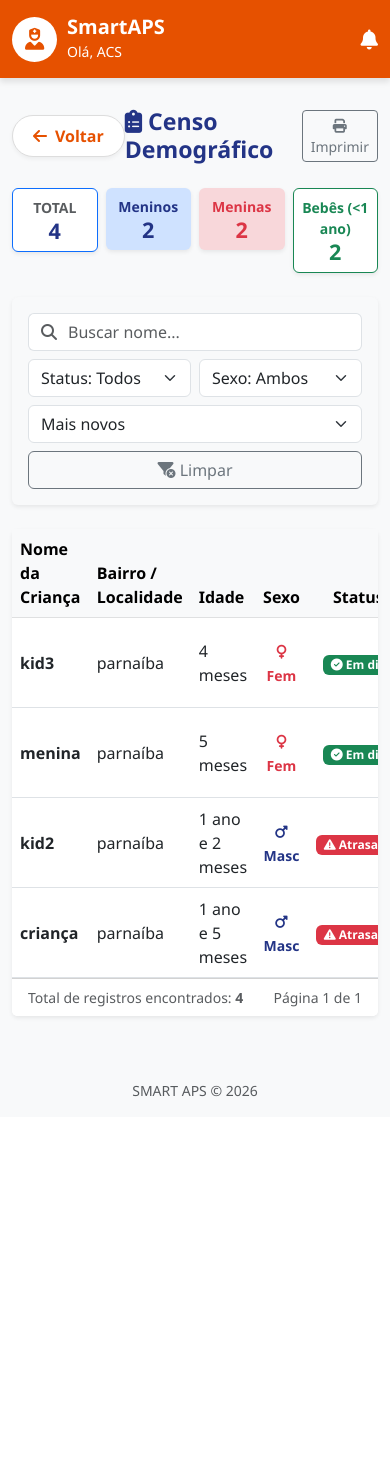
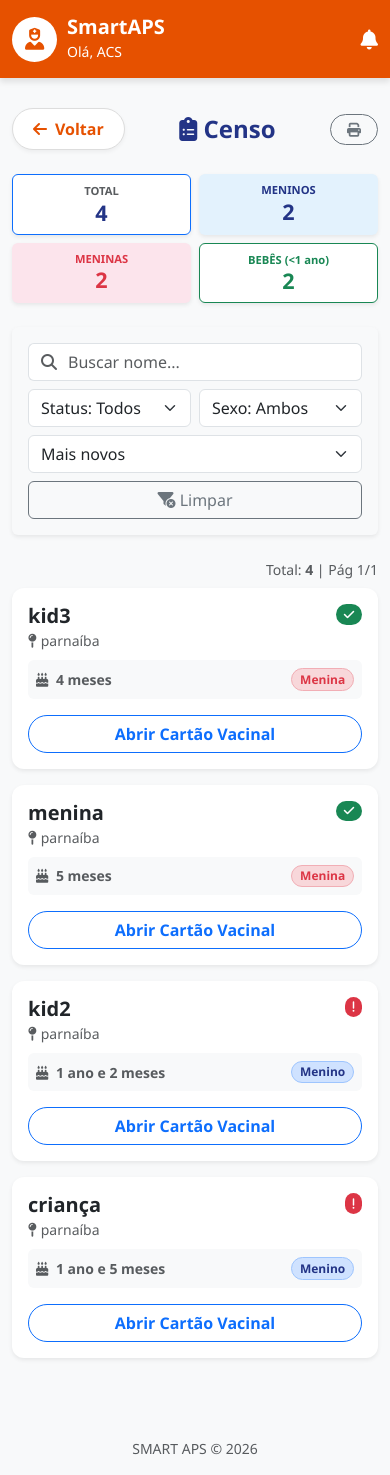
Before and after one commit to gabrieldiaslm/smartapsACS, a Django app: page /censo/ in a window 390 px wide. Before the commit the page ends 1097 px from the top, so only its background shows below. Run offline with Django 5.2, Linux system fonts and the light colour scheme; data comes from the database, SQL or seed files in the repository.

Commit message:
responsividade tela censo_demografico

```diff
--- a/smart_aps/core/templates/censo_demografico.html
+++ b/smart_aps/core/templates/censo_demografico.html
@@ -1,40 +1,41 @@
 {% extends 'base.html' %}
 
 {% block content %}
-<div class="d-flex justify-content-between align-items-center mb-4">
+
+<div class="d-flex justify-content-between align-items-center mb-4 flex-wrap gap-2">
     <a href="{% url 'index' %}" class="btn-voltar-destaque">
         <i class="fa-solid fa-arrow-left"></i> Voltar
     </a>
-    <h3 class="fw-bold m-0" style="color: var(--secondary-blue);">
-        <i class="fa-solid fa-clipboard-list"></i> Censo Demográfico
+    <h3 class="fw-bold m-0 text-center flex-grow-1" style="color: #e65100; font-size: 1.5rem;">
+        <i class="fa-solid fa-clipboard-list"></i> Censo
     </h3>
-    <button class="btn btn-outline-secondary btn-sm" onclick="window.print()">
-        <i class="fa-solid fa-print"></i> Imprimir
+    <button class="btn btn-outline-secondary btn-sm rounded-pill px-3" onclick="window.print()">
+        <i class="fa-solid fa-print"></i> <span class="d-none d-sm-inline">Imprimir</span>
     </button>
 </div>
 
 <div class="row mb-4 text-center g-2">
-    <div class="col">
-        <div class="card shadow-sm p-2 border-primary">
-            <small class="text-muted fw-bold">TOTAL</small>
+    <div class="col-6 col-md-3">
+        <div class="card shadow-sm p-2 border-primary h-100">
+            <small class="text-muted fw-bold" style="font-size: 0.7rem;">TOTAL</small>
             <h4 class="m-0 fw-bold text-primary">{{ total }}</h4>
         </div>
     </div>
-    <div class="col">
-        <div class="card shadow-sm p-2 border-0 bg-primary-subtle">
-            <small class="text-primary fw-bold">Meninos</small>
+    <div class="col-6 col-md-3">
+        <div class="card shadow-sm p-2 border-0 h-100" style="background-color: #e3f2fd;">
+            <small class="text-primary fw-bold" style="font-size: 0.7rem;">MENINOS</small>
             <h4 class="m-0 fw-bold text-primary">{{ meninos }}</h4>
         </div>
     </div>
-    <div class="col">
-        <div class="card shadow-sm p-2 border-0 bg-danger-subtle">
-            <small class="text-danger fw-bold">Meninas</small>
+    <div class="col-6 col-md-3">
+        <div class="card shadow-sm p-2 border-0 h-100" style="background-color: #fce4ec;">
+            <small class="text-danger fw-bold" style="font-size: 0.7rem;">MENINAS</small>
             <h4 class="m-0 fw-bold text-danger">{{ meninas }}</h4>
         </div>
     </div>
-    <div class="col">
-        <div class="card shadow-sm p-2 border-success">
-            <small class="text-success fw-bold">Bebês (&lt;1 ano)</small>
+    <div class="col-6 col-md-3">
+        <div class="card shadow-sm p-2 border-success h-100">
+            <small class="text-success fw-bold" style="font-size: 0.7rem;">BEBÊS (&lt;1 ano)</small>
             <h4 class="m-0 fw-bold text-success">{{ bebes }}</h4>
         </div>
     </div>
@@ -54,8 +55,8 @@
             <div class="col-md-2 col-6">
                 <select name="status" class="form-select" onchange="this.form.submit()">
                     <option value="">Status: Todos</option>
-                    <option value="atrasada" {% if request.GET.status == 'atrasada' %}selected{% endif %}>⚠ Atrasados</option>
-                    <option value="em_dia" {% if request.GET.status == 'em_dia' %}selected{% endif %}>✅ Em dia</option>
+                    <option value="ATRASADO" {% if request.GET.status == 'ATRASADO' %}selected{% endif %}>⚠ Atrasados</option>
+                    <option value="EM_DIA" {% if request.GET.status == 'EM_DIA' %}selected{% endif %}>✅ Em dia</option>
                 </select>
             </div>
 
@@ -69,8 +70,8 @@
 
             <div class="col-md-2 col-12">
                 <select name="ordem" class="form-select" onchange="this.form.submit()">
-                    <option value="idade_cresc" {% if request.GET.ordem == 'idade_cresc' %}selected{% endif %}>Mais novos</option>
-                    <option value="idade_dec" {% if request.GET.ordem == 'idade_dec' %}selected{% endif %}>Mais velhos</option>
+                    <option value="idade_dec" {% if request.GET.ordem == 'idade_dec' %}selected{% endif %}>Mais novos</option>
+                    <option value="idade_cresc" {% if request.GET.ordem == 'idade_cresc' %}selected{% endif %}>Mais velhos</option>
                     <option value="nome" {% if request.GET.ordem == 'nome' %}selected{% endif %}>Nome (A-Z)</option>
                 </select>
             </div>
@@ -84,106 +85,133 @@
     </div>
 </div>
 
-<div class="card shadow-sm border-0">
+<div class="card shadow-sm border-0 d-none d-md-block">
     <div class="card-body p-0">
         <div class="table-responsive">
             <table class="table table-hover align-middle mb-0">
                 <thead class="table-light">
                     <tr>
-                        <th>Nome da Criança</th>
-                        <th>Bairro / Localidade</th>
+                        <th class="ps-4">Nome da Criança</th>
+                        <th>Localidade</th>
                         <th>Idade</th>
                         <th class="text-center">Sexo</th>
                         <th class="text-center">Status</th>
-                        <th class="text-end">Ações</th>
+                        <th class="text-end pe-4">Ações</th>
                     </tr>
                 </thead>
                 <tbody>
                     {% for crianca in criancas %}
                         <tr>
-                            <td class="fw-bold">{{ crianca.nome }}</td>
-
+                            <td class="fw-bold ps-4">{{ crianca.nome }}</td>
                             <td>{{ crianca.localidade|default:"-" }}</td>
-
-                            <td>{{ crianca.idade_formatada }}</td>
-
+                            <td><span class="badge bg-light text-dark border">{{ crianca.idade_formatada }}</span></td>
                             <td class="text-center">
                                 {% if crianca.sexo == 'M' %}
-                                    <span class="text-primary fw-bold small"><i class="fa-solid fa-mars"></i> Masc</span>
+                                    <span class="badge bg-primary-subtle text-primary rounded-pill">M</span>
                                 {% else %}
-                                    <span class="text-danger fw-bold small"><i class="fa-solid fa-venus"></i> Fem</span>
+                                    <span class="badge bg-danger-subtle text-danger rounded-pill">F</span>
                                 {% endif %}
                             </td>
-
                             <td class="text-center">
                                 {% if crianca.is_atrasado %}
-                                    <span class="badge bg-danger">
-                                        <i class="fa-solid fa-triangle-exclamation"></i> Atrasado
-                                    </span>
+                                    <span class="badge bg-danger"><i class="fa-solid fa-triangle-exclamation"></i> Atrasado</span>
                                 {% else %}
-                                    <span class="badge bg-success">
-                                        <i class="fa-solid fa-check-circle"></i> Em dia
-                                    </span>
+                                    <span class="badge bg-success"><i class="fa-solid fa-check"></i> Em dia</span>
                                 {% endif %}
                             </td>
-
-                            <td class="text-end">
-                                <a href="{% url 'cartao_vacina' crianca.id %}" class="btn btn-sm btn-primary fw-bold">
-                                    <i class="fa-solid fa-book-medical"></i> Abrir Cartão
+                            <td class="text-end pe-4">
+                                <a href="{% url 'cartao_vacina' crianca.id %}" class="btn btn-sm btn-outline-primary fw-bold rounded-pill px-3">
+                                    Cartão <i class="fa-solid fa-arrow-right ms-1"></i>
                                 </a>
                             </td>
                         </tr>
                     {% empty %}
-                        <tr>
-                            <td colspan="6" class="text-center py-4 text-muted">
-                                Nenhuma criança encontrada com esses filtros.
-                            </td>
-                        </tr>
+                        <tr><td colspan="6" class="text-center py-5 text-muted">Nenhum registro encontrado.</td></tr>
                     {% endfor %}
                 </tbody>
             </table>
         </div>
     </div>
-
     <div class="card-footer bg-white text-muted small d-flex justify-content-between align-items-center">
-        <div>
-            Total de registros encontrados: <strong>{{ criancas.paginator.count }}</strong>
-        </div>
-        <div>
-            Página {{ criancas.number }} de {{ criancas.paginator.num_pages }}
-        </div>
+        <div>Total: <strong>{{ criancas.paginator.count }}</strong></div>
+        <div>Página {{ criancas.number }} de {{ criancas.paginator.num_pages }}</div>
     </div>
 </div>
 
+<div class="d-md-none">
+    <div class="mb-2 text-muted small text-end">
+        Total: <strong>{{ criancas.paginator.count }}</strong> | Pág {{ criancas.number }}/{{ criancas.paginator.num_pages }}
+    </div>
+
+    {% for crianca in criancas %}
+    <div class="card shadow-sm border-0 mb-3" style="border-radius: 12px;">
+        <div class="card-body p-3">
+            <div class="d-flex justify-content-between align-items-start mb-2">
+                <div>
+                    <h5 class="fw-bold text-dark mb-0">{{ crianca.nome }}</h5>
+                    <small class="text-muted"><i class="fa-solid fa-map-pin me-1"></i>{{ crianca.localidade|default:"-" }}</small>
+                </div>
+                {% if crianca.is_atrasado %}
+                    <span class="badge bg-danger rounded-pill"><i class="fa-solid fa-exclamation"></i></span>
+                {% else %}
+                    <span class="badge bg-success rounded-pill"><i class="fa-solid fa-check"></i></span>
+                {% endif %}
+            </div>
+
+            <div class="d-flex justify-content-between align-items-center bg-light p-2 rounded mb-3">
+                <span class="small fw-bold text-muted">
+                    <i class="fa-solid fa-cake-candles me-1"></i> {{ crianca.idade_formatada }}
+                </span>
+
+                {% if crianca.sexo == 'M' %}
+                    <span class="badge bg-primary-subtle text-primary border border-primary-subtle rounded-pill">Menino</span>
+                {% else %}
+                    <span class="badge bg-danger-subtle text-danger border border-danger-subtle rounded-pill">Menina</span>
+                {% endif %}
+            </div>
+
+            <a href="{% url 'cartao_vacina' crianca.id %}" class="btn btn-outline-primary w-100 fw-bold rounded-pill">
+                Abrir Cartão Vacinal
+            </a>
+        </div>
+    </div>
+    {% empty %}
+        <div class="text-center py-5 text-muted">
+            <i class="fa-solid fa-child-reaching fa-3x mb-3 opacity-50"></i><br>
+            Nenhuma criança encontrada.
+        </div>
+    {% endfor %}
+</div>
+
 {% if criancas.has_other_pages %}
-<nav aria-label="Navegação de página" class="mt-4">
-    <ul class="pagination justify-content-center">
+<nav aria-label="Navegação" class="mt-4 mb-5">
+    <ul class="pagination justify-content-center pagination-sm">
 
         {% if criancas.has_previous %}
             <li class="page-item">
-                <a class="page-link" href="?page={{ criancas.previous_page_number }}&busca={{ request.GET.busca }}&status={{ request.GET.status }}&sexo={{ request.GET.sexo }}&ordem={{ request.GET.ordem }}">
-                    <i class="fa-solid fa-chevron-left"></i> Anterior
+                <a class="page-link border-0 text-dark fw-bold" href="?page={{ criancas.previous_page_number }}&busca={{ request.GET.busca }}&status={{ request.GET.status }}&sexo={{ request.GET.sexo }}&ordem={{ request.GET.ordem }}">
+                    <i class="fa-solid fa-chevron-left"></i>
                 </a>
             </li>
         {% else %}
             <li class="page-item disabled">
-                <span class="page-link"><i class="fa-solid fa-chevron-left"></i> Anterior</span>
+                <span class="page-link border-0 text-muted"><i class="fa-solid fa-chevron-left"></i></span>
             </li>
         {% endif %}
 
-        <li class="page-item disabled">
-            <span class="page-link text-dark fw-bold">{{ criancas.number }}</span>
+        <li class="page-item active">
+            <span class="page-link bg-primary border-primary">{{ criancas.number }}</span>
         </li>
 
         {% if criancas.has_next %}
             <li class="page-item">
-                <a class="page-link" href="?page={{ criancas.next_page_number }}&busca={{ request.GET.busca }}&status={{ request.GET.status }}&sexo={{ request.GET.sexo }}&ordem={{ request.GET.ordem }}">
-                    Próxima <i class="fa-solid fa-chevron-right"></i>
+                <a class="page-link border-0 text-dark fw-bold" href="?page={{ criancas.next_page_number }}&busca={{ request.GET.busca }}&status={{ request.GET.status }}&sexo={{ request.GET.sexo }}&ordem={{ request.GET.ordem }}">
+                    <i class="fa-solid fa-chevron-right"></i>
                 </a>
             </li>
         {% else %}
             <li class="page-item disabled">
-                <span class="page-link">Próxima <i class="fa-solid fa-chevron-right"></i></span>
+                <span class="page-link border-0 text-muted"><i class="fa-solid fa-chevron-right"></i></span>
             </li>
         {% endif %}
     </ul>
```
